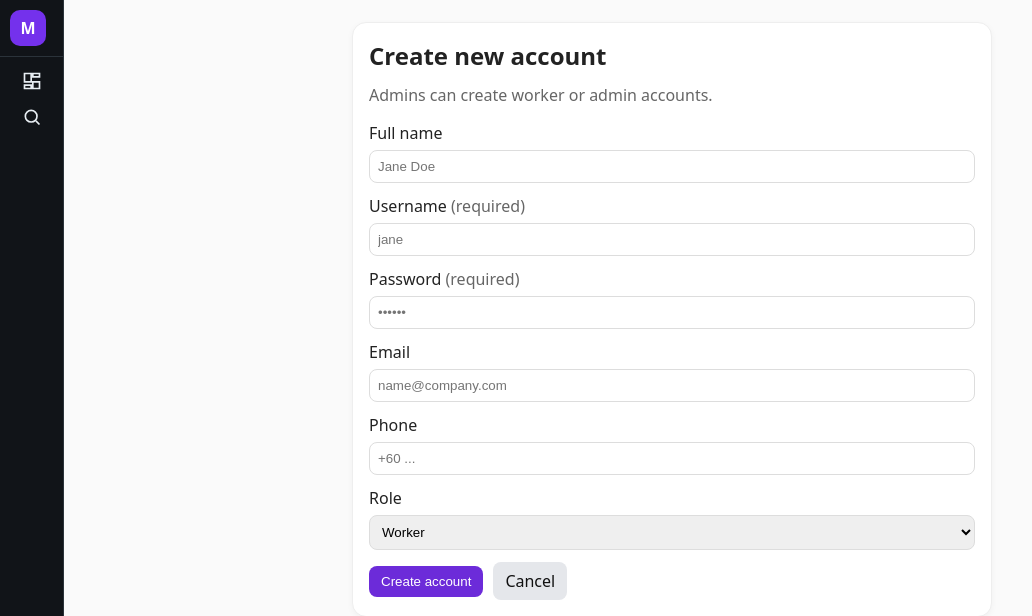
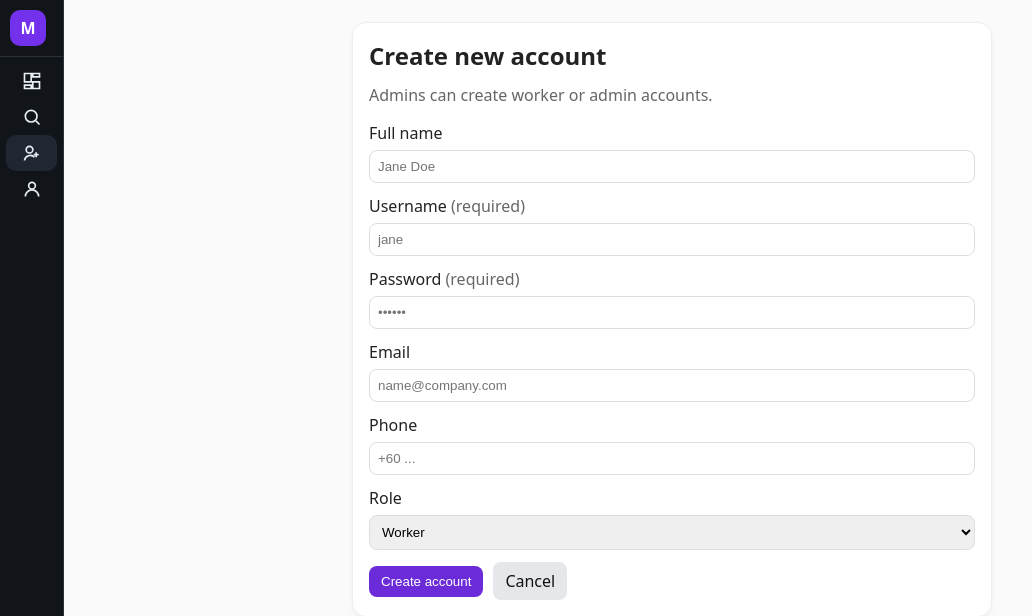
Before and after one commit to osmanthus0731/stock-checker, a Flask app: page /users/new in a window 1280 px wide. Shown: the top 616 px of the page, without its empty margins (0-1032 px from the left). Run offline with Flask 3, Linux system fonts and the light colour scheme; the visitor is signed in with stand-in values (Sample User, id 1).

Commit message:
Update base.html

```diff
--- a/templates/base.html
+++ b/templates/base.html
@@ -121,7 +121,7 @@
 
     /* ========= Mobile behavior ========= */
     @media (max-width:1024px){
-      :root{ --content-max: 100%; }  /* auto scale content width */
+      :root{ --content-max: 100%; }
     }
     @media (max-width:820px){
       .topbar{display:flex}
@@ -154,6 +154,7 @@
           </span>
           <span class="sb-label">Dashboard</span>
         </a>
+
         <a class="sb-item {% if request.endpoint=='search_admin' %}active{% endif %}"
            href="{{ url_for('search_admin') }}" data-tip="Search">
           <span class="sb-ico">
@@ -162,6 +163,18 @@
             </svg>
           </span>
           <span class="sb-label">Search</span>
+        </a>
+
+        <!-- New account (admin only) -->
+        <a class="sb-item {% if request.endpoint=='create_user' %}active{% endif %}"
+           href="{{ url_for('create_user') }}" data-tip="New account">
+          <span class="sb-ico">
+            <svg width="20" height="20" viewBox="0 0 24 24" fill="none" stroke="currentColor" stroke-width="2">
+              <circle cx="9" cy="8" r="4"/><path d="M17 11v6"/><path d="M14 14h6"/>
+              <path d="M3 21a7 7 0 0 1 12-4"/>
+            </svg>
+          </span>
+          <span class="sb-label">New account</span>
         </a>
       {% elif session.get('role') == 'worker' %}
         <a class="sb-item {% if request.endpoint=='index' %}active{% endif %}"
@@ -173,6 +186,7 @@
           </span>
           <span class="sb-label">Home</span>
         </a>
+
         <a class="sb-item {% if request.endpoint=='search_worker' %}active{% endif %}"
            href="{{ url_for('search_worker') }}" data-tip="Search">
           <span class="sb-ico">
@@ -181,6 +195,19 @@
             </svg>
           </span>
           <span class="sb-label">Search</span>
+        </a>
+      {% endif %}
+
+      <!-- Profile (all logged users) -->
+      {% if session.get('username') %}
+        <a class="sb-item {% if request.endpoint=='profile' %}active{% endif %}"
+           href="{{ url_for('profile') }}" data-tip="Profile">
+          <span class="sb-ico">
+            <svg width="20" height="20" viewBox="0 0 24 24" fill="none" stroke="currentColor" stroke-width="2">
+              <circle cx="12" cy="8" r="4"/><path d="M20 21a8 8 0 1 0-16 0"/>
+            </svg>
+          </span>
+          <span class="sb-label">Profile</span>
         </a>
       {% endif %}
     </div>
```
